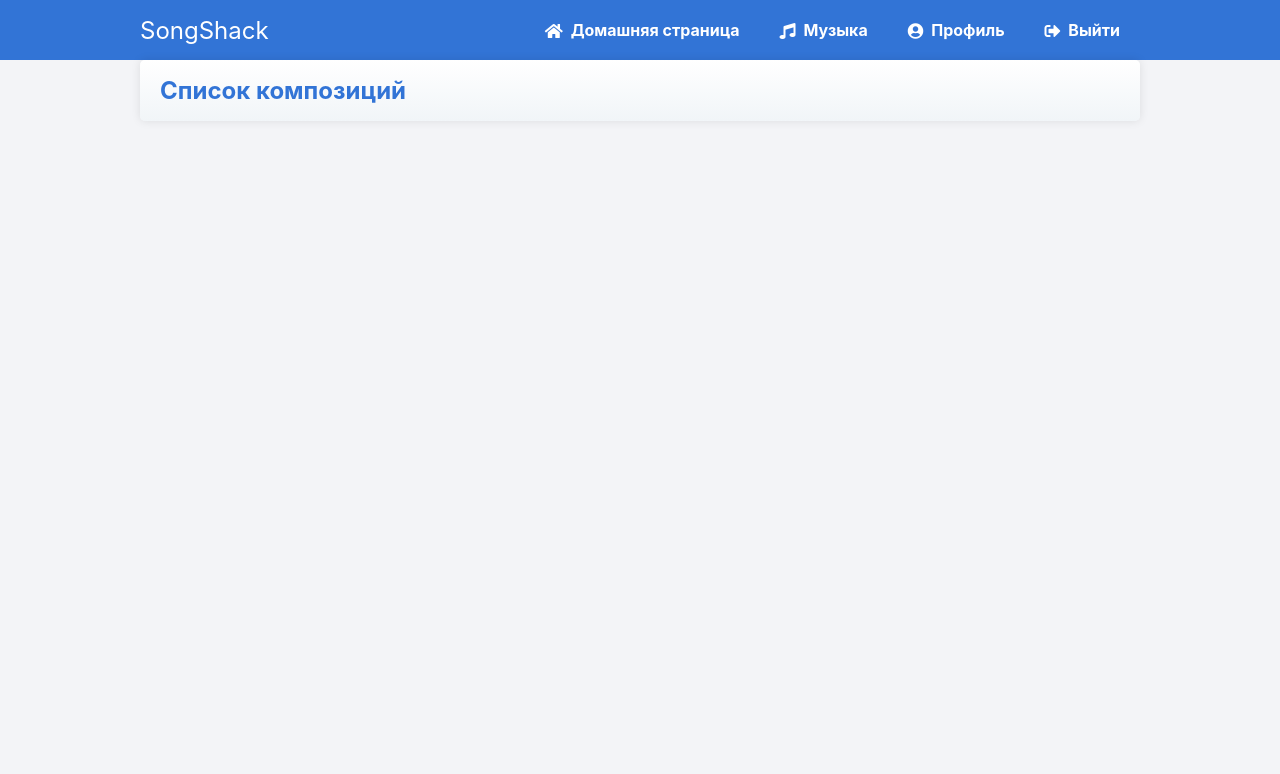
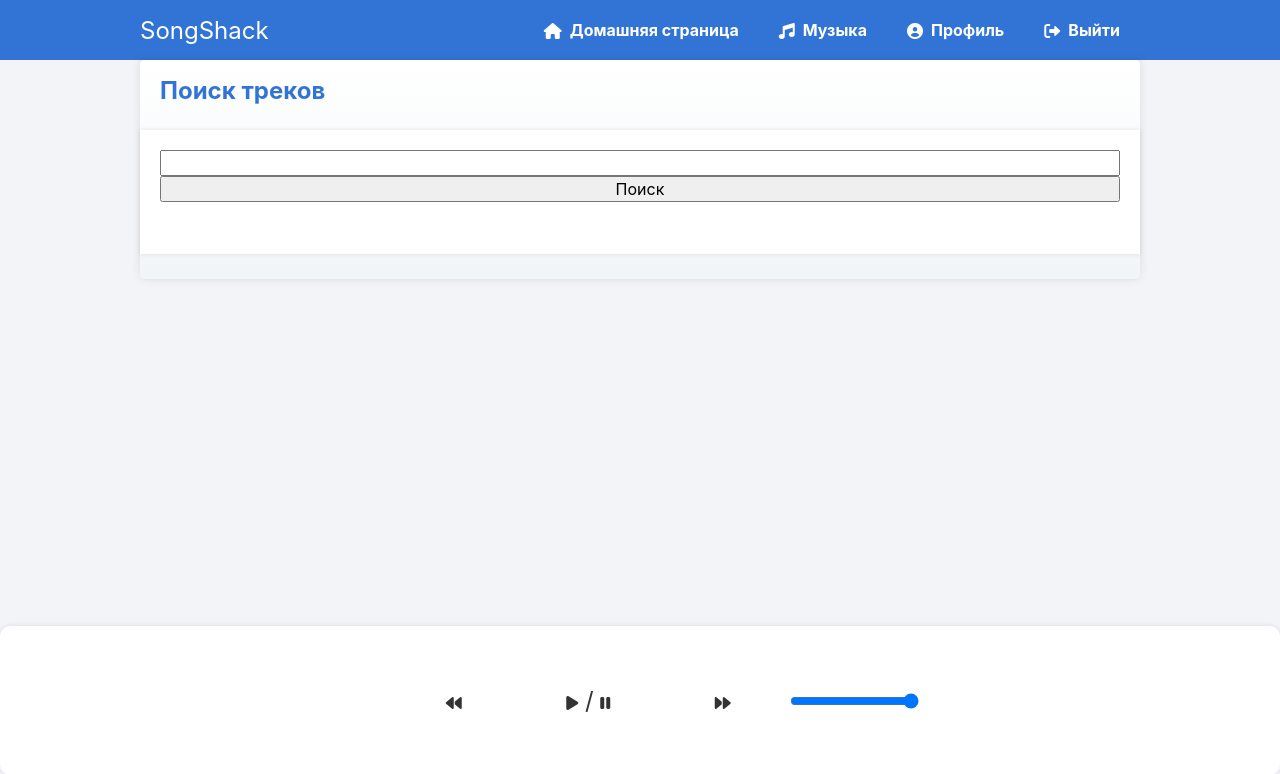
Before and after one commit to Appeltysken/musicwebplayer, a Flask app: page /musicwebplayer/tracks in a window 1280 px wide. Shown: the top 774 px of the page. Run offline with Flask 3, Linux system fonts and the light colour scheme; the visitor is signed in with stand-in values (Sample User, id 1); some libraries are stand-ins or nearby versions.

Commit message:
♻️ Rewritten for the search system.

```diff
--- a/templates/tracks.html
+++ b/templates/tracks.html
@@ -1,42 +1,23 @@
-{% extends 'layout.html' %}
-
-{% block title %}Список композиций{% endblock %}
-
-{% block content %}
-    <h1 class="tracks-header">Список композиций</h1>
-    <ul class="favorite-tracks">
-        {% for track in tracks %}
-        <li class="track-item">
-            <div class="track-info">
-                <div class="track-title">
-                    <strong>Track:</strong> {{ track.name }}<br>
-                </div>
-                <div class="track-artist">
-                    <strong>Artist:</strong> <span class="artist-name">{{ track.artist_name }}</span><br>
-                </div>
-            </div>
-            <div class="track-actions">
-                <div class="track-player">
-                    <audio controls>
-                        <source src="{{ track.audio }}" type="{{ track.audio_type }}">
-                        Что-то пошло не так...
-                    </audio>
-                </div>
-                <div class="favorite-btn-container">
-                    <button class="favorite-btn {% if track.id in session.get('favorite_tags', []) %}favorite{% endif %}" data-track-id="{{ track.id }}">
-                        {% if track.id in session.get('favorite_tags', []) %}
-                            <i class="fas fa-star"></i>
-                        {% else %}
-                            <i class="far fa-star"></i>
-                        {% endif %}
-                    </button>
-                    <span class="message"></span>
-                </div>
-            </div>
-        </li>
-        {% endfor %}
-    </ul>
-
-    <script src="https://code.jquery.com/jquery-3.6.0.min.js"></script>
-    <script src="{{ url_for('static', filename='script.js') }}"></script>
-{% endblock %}
+{% extends 'layout.html' %} {% block title %} Поиск треков {% endblock %} {% block content %}
+<h1 class="tracks-header">Поиск треков</h1>
+<div id="track-search-container">
+	<input type="text" id="search-input" />
+	<button id="search-button">Поиск</button>
+	<ul id="search-results"></ul>
+</div>
+<!-- Музыкальный плеер -->
+<div class="player">
+	<div class="track-info">
+		<div class="track-name" id="track-name"></div>
+		<div class="artist-name" id="artist-name"></div>
+	</div>
+	<div class="player-controls">
+		<button id="prev-button"><i class="fas fa-backward"></i></button>
+		<button id="play-button"><i class="fas fa-play"></i> / <i class="fas fa-pause"></i></button>
+		<button id="next-button"><i class="fas fa-forward"></i></button>
+		<input type="range" id="volume-slider" min="0" max="1" step="0.01" value="1" /> </div>
+	<audio id="audio-player" controls style="display: none;"></audio>
+</div>
+<link rel="stylesheet" href="https://cdnjs.cloudflare.com/ajax/libs/font-awesome/6.0.0-beta3/css/all.min.css">
+<script src="https://code.jquery.com/jquery-3.6.0.min.js"></script>
+<script src="{{ url_for('static', filename='search.js') }}"></script> {% endblock %}
```
